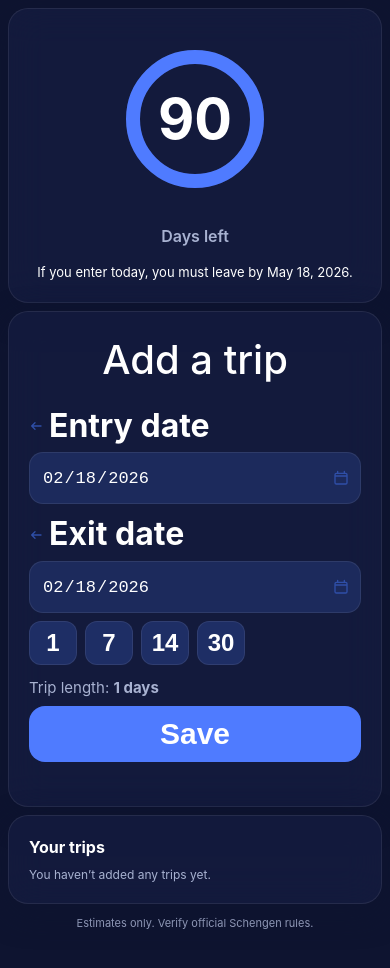
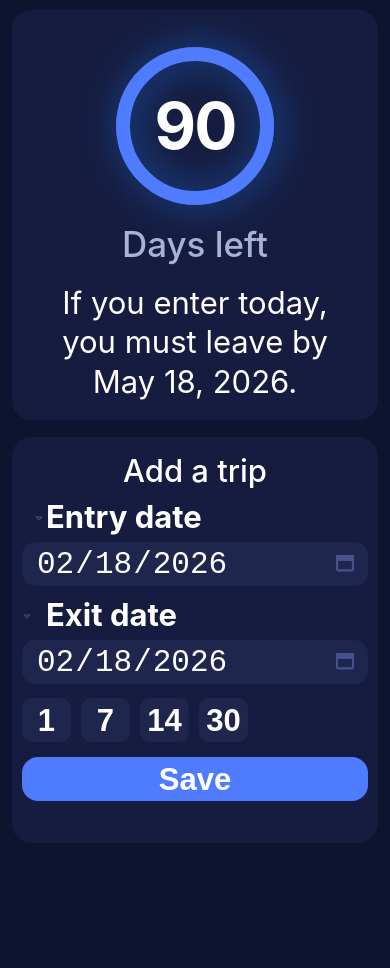
Before and after one commit to Bifren/schengen-days, a plain HTML site: page index.html in a window 390 px wide. After the commit the page ends 874 px from the top, so only its background shows below. Drawn offline with Linux system fonts and the light colour scheme.

Commit message:
Revert "Revert "Recreate UI to match provided Figma SVG exactly""

```diff
--- a/app.js
+++ b/app.js
@@ -172,7 +172,7 @@ function setHero() {
   hero.classList.remove("safe", "warning", "danger", "critical");
   hero.classList.add(status);
 
-  const radius = 62;
+  const radius = 72;
   const circumference = 2 * Math.PI * radius;
   const progress = Math.max(0, Math.min(1, remaining / 90));
   const ring = el("heroRingProgress");
--- a/index.html
+++ b/index.html
@@ -11,130 +11,157 @@
     * { box-sizing: border-box; }
     html, body { height: 100%; }
 
-    .app {
+    body.app {
       margin: 0;
       min-height: 100%;
-      font: 15px/1.4 -apple-system, BlinkMacSystemFont, "SF Pro Text", "Inter", "Segoe UI", Roboto, Arial, sans-serif;
-      font-weight: 400;
-      color: var(--color-text-primary);
-      background: var(--color-bg-primary);
+      background: #0E1430;
+      color: #FFFFFF;
+      font-family: -apple-system, BlinkMacSystemFont, "SF Pro Text", "Inter", "Segoe UI", Roboto, Arial, sans-serif;
       -webkit-font-smoothing: antialiased;
-      padding: env(safe-area-inset-top) 0 env(safe-area-inset-bottom);
+      padding: env(safe-area-inset-top) 0 env(safe-area-inset-bottom) 0;
     }
 
     .container {
-      max-width: 420px;
+      width: 402px;
+      max-width: 100%;
       margin: 0 auto;
-      padding: var(--space-8) var(--space-8) calc(var(--space-32) + env(safe-area-inset-bottom));
+      padding: 10px 12px calc(14px + env(safe-area-inset-bottom));
       display: grid;
-      gap: var(--space-8);
+      gap: 17px;
     }
 
     .card {
-      background: color-mix(in srgb, var(--color-card) 85%, transparent);
-      border: 1px solid color-mix(in srgb, var(--color-text-primary) 8%, transparent);
-      border-radius: var(--radius-card);
-      padding: calc(var(--space-8) + var(--space-12));
-      box-shadow: 0 10px 30px color-mix(in srgb, var(--color-bg-primary) 65%, transparent);
-      backdrop-filter: blur(18px);
-      -webkit-backdrop-filter: blur(18px);
+      background: #151C3F;
+      border-radius: 20px;
+      border: none;
+      box-shadow: none;
     }
 
     .hero {
+      min-height: 293px;
+      padding: 26px 22px 18px;
       display: grid;
       justify-items: center;
+      align-content: start;
       text-align: center;
-      gap: var(--space-16);
+      gap: 10px;
     }
 
     .ring {
-      position: relative;
       width: 180px;
       height: 180px;
+      position: relative;
       display: grid;
       place-items: center;
+      margin-top: 0;
     }
 
     .ringSvg {
       width: 180px;
       height: 180px;
       transform: rotate(-90deg);
+      overflow: visible;
     }
 
-    .ringTrack { fill: none; stroke: color-mix(in srgb, var(--color-text-primary) 8%, transparent); stroke-width: 14px; }
+    .ringTrack {
+      fill: none;
+      stroke: #2C3B50;
+      stroke-width: 14;
+    }
+
     .ringProgress {
       fill: none;
-      stroke: var(--color-accent-primary);
-      stroke-width: 14px;
+      stroke: #4F7BFF;
+      stroke-width: 14;
       stroke-linecap: round;
+      filter: drop-shadow(0 4px 18.7px rgba(28, 126, 255, 0.6));
       transition: stroke-dashoffset .35s ease-out;
     }
 
     .ringNumber {
       position: absolute;
-      font-size: 56px;
+      font-size: 64px;
+      line-height: 1;
       font-weight: 700;
-      line-height: 1;
+      letter-spacing: -0.03em;
     }
 
     .heroLabel {
       margin: 0;
-      font-size: 16px;
-      font-weight: 600;
-      color: var(--color-text-secondary);
+      font-size: 36px;
+      line-height: 1.05;
+      font-weight: 500;
+      color: #A8B2D1;
     }
 
     .heroSub {
-      margin: 0;
-      font-size: 13px;
-      color: var(--color-text-primary);
+      margin: 10px 0 0;
+      font-size: 32px;
+      line-height: 1.28;
+      font-weight: 400;
+      color: #FFFFFF;
+    }
+
+    .trip {
+      min-height: 406px;
+      padding: 17px 10px 14px;
     }
 
     .sectionTitle {
-      margin: 0 0 var(--space-16);
+      margin: 0 0 12px;
       text-align: center;
       font-size: 40px;
+      line-height: 1.1;
       font-weight: 500;
+      color: #FFFFFF;
     }
 
-    .field { display: grid; gap: var(--space-4); margin-bottom: var(--space-8); }
+    .field {
+      display: grid;
+      gap: 8px;
+      margin-bottom: 12px;
+    }
 
     .fieldHead {
       display: flex;
       align-items: center;
-      gap: var(--space-4);
+      gap: 4px;
       font-size: 32px;
+      line-height: 1.1;
       font-weight: 700;
-      color: var(--color-text-primary);
+      color: #FFFFFF;
+      padding-left: 2px;
     }
 
     .fieldIcon,
     .calIcon {
-      width: var(--space-16);
-      height: var(--space-16);
-      color: var(--color-accent-soft);
+      width: 18px;
+      height: 18px;
+      color: #46528D;
       flex: 0 0 auto;
+    }
+
+    .inputWrap {
+      position: relative;
     }
 
     .input {
       width: 100%;
-      height: 52px;
-      background: color-mix(in srgb, var(--color-accent-soft) 28%, var(--color-card));
-      border: 1px solid color-mix(in srgb, var(--color-text-primary) 8%, transparent);
-      border-radius: var(--radius-input);
-      color: var(--color-text-primary);
-      font-size: 17px;
-      padding: 0 var(--space-32) 0 var(--space-12);
+      height: 44px;
+      border: none;
+      border-radius: 14px;
+      background: #1E264D;
+      color: #FFFFFF;
+      padding: 0 44px 0 14px;
+      font-size: 32px;
+      line-height: 1;
+      font-weight: 400;
       outline: none;
     }
 
-    .input:focus { border-color: var(--color-accent-primary); }
-
-    .inputWrap { position: relative; }
-
     .inputWrap .calIcon {
       position: absolute;
-      right: var(--space-12);
+      right: 14px;
       top: 50%;
       transform: translateY(-50%);
       pointer-events: none;
@@ -142,111 +169,94 @@
 
     .input::-webkit-calendar-picker-indicator {
       opacity: 0;
+      width: 36px;
+      height: 100%;
       position: absolute;
       right: 0;
-      width: var(--space-32);
-      height: 100%;
+      top: 0;
     }
 
-    .quick-pills { display: flex; gap: var(--space-8); margin: var(--space-8) 0 var(--space-12); }
+    .quick-pills {
+      display: flex;
+      gap: 10px;
+      margin: 14px 0 15px;
+    }
 
     .pill {
-      min-width: calc(var(--space-24) * 2);
+      width: 49px;
       height: 44px;
-      border: 1px solid color-mix(in srgb, var(--color-text-primary) 8%, transparent);
-      border-radius: var(--radius-pill);
-      background: color-mix(in srgb, var(--color-accent-soft) 36%, var(--color-card));
-      color: var(--color-text-primary);
-      font-size: 24px;
+      border: none;
+      border-radius: 10px;
+      background: #1E264D;
+      color: #FFFFFF;
+      font-size: 32px;
+      line-height: 1;
+      font-weight: 700;
+      padding: 0;
+    }
+
+    .pill.active { background: #46528D; }
+
+    .tripMeta,
+    .subActions,
+    #tripError {
+      display: none;
+    }
+
+    .btn-primary {
+      width: 100%;
+      height: 44px;
+      border: none;
+      border-radius: 16px;
+      background: #4F7BFF;
+      color: #FFFFFF;
+      font-size: 32px;
+      line-height: 1;
       font-weight: 700;
     }
 
-    .pill.active {
-      background: color-mix(in srgb, var(--color-accent-primary) 52%, var(--color-card));
-      border-color: color-mix(in srgb, var(--color-accent-primary) 70%, transparent);
-    }
-
-    .tripMeta { margin: 0 0 var(--space-8); color: var(--color-text-secondary); }
-
-    .btn-primary {
-      width: 100%;
-      height: 56px;
-      border: none;
-      border-radius: var(--radius-button);
-      background: var(--color-accent-primary);
-      color: var(--color-text-primary);
-      font-size: 30px;
-      font-weight: 700;
-    }
-
-    .actions { display: grid; gap: var(--space-8); }
-    .subActions { display: flex; justify-content: space-between; gap: var(--space-8); }
-
-    .secondary {
-      border: 1px solid color-mix(in srgb, var(--color-text-primary) 18%, transparent);
-      background: color-mix(in srgb, var(--color-text-primary) 5%, transparent);
-      color: var(--color-text-primary);
-      border-radius: var(--radius-pill);
-      padding: var(--space-8) var(--space-8);
-      font-size: 12px;
-    }
-
-    .error { min-height: var(--space-16); font-size: 12px; color: var(--color-text-primary); }
-    .hide { display: none; }
-
-    .tripsTitle { margin: 0 0 var(--space-8); font-size: 16px; font-weight: 700; }
-
-    .tripRow {
-      display: flex;
-      justify-content: space-between;
-      gap: var(--space-8);
-      align-items: flex-start;
-      padding: var(--space-8);
-      border: 1px solid color-mix(in srgb, var(--color-text-primary) 8%, transparent);
-      border-radius: var(--radius-input);
-      margin-bottom: var(--space-8);
-      background: color-mix(in srgb, var(--color-text-primary) 3%, transparent);
-    }
-
-    .tripMain { font-weight: 700; }
-    .tripSub { font-size: 12px; color: var(--color-text-secondary); margin-top: var(--space-4); }
-    .rowBtns { display: flex; gap: var(--space-4); }
-    .iconBtn { display: inline-flex; align-items: center; gap: var(--space-4); }
-    .iconBtn.danger {
-      color: color-mix(in srgb, var(--color-accent-primary) 30%, var(--color-text-primary));
-      border-color: color-mix(in srgb, var(--color-accent-primary) 30%, transparent);
-      background: color-mix(in srgb, var(--color-accent-primary) 8%, transparent);
-    }
-    .icon { width: 13px; height: 13px; }
+    .tripsWrap { display: none; }
 
     .subtitle {
-      font-size: 11px;
-      color: var(--color-text-secondary);
-      text-align: center;
-      margin: var(--space-4) 0 0;
-      padding-bottom: calc(var(--space-24) + env(safe-area-inset-bottom));
+      margin: 0;
+      text-align: left;
+      font-size: 0;
+      line-height: 0;
+      color: transparent;
     }
 
     .toast {
       position: fixed;
       left: 50%;
       transform: translateX(-50%);
-      bottom: calc(var(--space-32) + env(safe-area-inset-bottom));
+      bottom: calc(74px + env(safe-area-inset-bottom));
+      background: #151C3F;
+      border-radius: 12px;
+      border: 1px solid #2C3B50;
+      padding: 10px 12px;
+      display: flex;
+      align-items: center;
+      gap: 8px;
       z-index: 20;
-      border-radius: var(--radius-pill);
-      border: 1px solid color-mix(in srgb, var(--color-text-primary) 8%, transparent);
-      background: color-mix(in srgb, var(--color-card) 96%, transparent);
-      box-shadow: 0 6px 20px color-mix(in srgb, var(--color-bg-primary) 65%, transparent);
-      padding: var(--space-8) var(--space-12);
-      display: flex;
-      gap: var(--space-8);
-      align-items: center;
       opacity: 0;
       pointer-events: none;
       transition: opacity .25s ease;
     }
 
     .toast.show { opacity: 1; pointer-events: auto; }
+    .secondary { border: none; background: #1E264D; color: #FFFFFF; border-radius: 12px; padding: 6px 10px; }
+    .hide { display: none; }
+
+    @media (max-width: 402px) {
+      .container { width: 100%; }
+      .heroLabel { font-size: 8.96vw; }
+      .heroSub,
+      .fieldHead,
+      .input,
+      .pill,
+      .btn-primary,
+      .sectionTitle { font-size: 7.96vw; }
+    }
   </style>
 </head>
 <body class="app">
@@ -254,8 +264,8 @@
     <section id="hero" class="card hero" aria-live="polite">
       <div class="ring">
         <svg class="ringSvg" viewBox="0 0 180 180" aria-hidden="true">
-          <circle class="ringTrack" cx="90" cy="90" r="62"></circle>
-          <circle id="heroRingProgress" class="ringProgress" cx="90" cy="90" r="62"></circle>
+          <circle class="ringTrack" cx="90" cy="90" r="72"></circle>
+          <circle id="heroRingProgress" class="ringProgress" cx="90" cy="90" r="72"></circle>
         </svg>
         <div id="ringNumber" class="ringNumber">90</div>
       </div>
@@ -263,28 +273,28 @@
       <p id="heroSentence" class="heroSub">If you enter today, you must leave by —.</p>
     </section>
 
-    <section class="card">
+    <section class="card trip">
       <h2 class="sectionTitle">Add a trip</h2>
 
       <div class="field">
         <div class="fieldHead">
-          <svg class="fieldIcon" viewBox="0 0 24 24" fill="none"><path d="M18 12H4m0 0 5-5m-5 5 5 5" stroke="currentColor" stroke-width="2" stroke-linecap="round" stroke-linejoin="round"/></svg>
+          <svg class="fieldIcon" viewBox="0 0 37 16" fill="none" aria-hidden="true"><path d="M37 8L24 8" stroke="currentColor" stroke-width="2"/><path d="M30.2929 1.29289C30.6834 0.902369 31.3166 0.902369 31.7071 1.29289L36.7071 6.29289C37.0976 6.68342 37.0976 7.31658 36.7071 7.70711C36.3166 8.09763 35.6834 8.09763 35.2929 7.70711L31 3.41421L26.7071 7.70711C26.3166 8.09763 25.6834 8.09763 25.2929 7.70711C24.9024 7.31658 24.9024 6.68342 25.2929 6.29289L30.2929 1.29289Z" fill="currentColor" transform="translate(0,16) scale(1,-1)"/></svg>
           <span>Entry date</span>
         </div>
         <div class="inputWrap">
           <input class="input" type="date" id="entryDate" />
-          <svg class="calIcon" viewBox="0 0 24 24" fill="none"><path d="M7 2v3M17 2v3M3 9h18M5 5h14a2 2 0 0 1 2 2v12a2 2 0 0 1-2 2H5a2 2 0 0 1-2-2V7a2 2 0 0 1 2-2Z" stroke="currentColor" stroke-width="2" stroke-linecap="round"/></svg>
+          <svg class="calIcon" viewBox="0 0 17 14" fill="none" aria-hidden="true"><rect x="1" y="3" width="15" height="10" rx="1" stroke="currentColor" stroke-width="2"/><rect width="17" height="7" transform="matrix(1 0 0 -1 0 4)" fill="currentColor"/><rect width="3" height="2" transform="matrix(1 0 0 -1 0 2)" fill="currentColor"/><rect width="3" height="2" transform="matrix(1 0 0 -1 14 2)" fill="currentColor"/></svg>
         </div>
       </div>
 
       <div class="field">
         <div class="fieldHead">
-          <svg class="fieldIcon" viewBox="0 0 24 24" fill="none"><path d="M18 12H4m0 0 5-5m-5 5 5 5" stroke="currentColor" stroke-width="2" stroke-linecap="round" stroke-linejoin="round"/></svg>
+          <svg class="fieldIcon" viewBox="0 0 37 16" fill="none" aria-hidden="true"><path d="M0 8H13" stroke="currentColor" stroke-width="2"/><path d="M6.70711 14.7071C6.31658 15.0976 5.68342 15.0976 5.29289 14.7071L0.292892 9.70711C-0.097631 9.31658 -0.097631 8.68342 0.292892 8.29289C0.683417 7.90237 1.31658 7.90237 1.70711 8.29289L6 12.5858L10.2929 8.29289C10.6834 7.90237 11.3166 7.90237 11.7071 8.29289C12.0976 8.68342 12.0976 9.31658 11.7071 9.70711L6.70711 14.7071Z" fill="currentColor" transform="translate(0,-0)"/></svg>
           <span>Exit date</span>
         </div>
         <div class="inputWrap">
           <input class="input" type="date" id="exitDate" />
-          <svg class="calIcon" viewBox="0 0 24 24" fill="none"><path d="M7 2v3M17 2v3M3 9h18M5 5h14a2 2 0 0 1 2 2v12a2 2 0 0 1-2 2H5a2 2 0 0 1-2-2V7a2 2 0 0 1 2-2Z" stroke="currentColor" stroke-width="2" stroke-linecap="round"/></svg>
+          <svg class="calIcon" viewBox="0 0 17 14" fill="none" aria-hidden="true"><rect x="1" y="3" width="15" height="10" rx="1" stroke="currentColor" stroke-width="2"/><rect width="17" height="7" transform="matrix(1 0 0 -1 0 4)" fill="currentColor"/><rect width="3" height="2" transform="matrix(1 0 0 -1 0 2)" fill="currentColor"/><rect width="3" height="2" transform="matrix(1 0 0 -1 14 2)" fill="currentColor"/></svg>
         </div>
       </div>
 
@@ -296,17 +306,15 @@
       </div>
 
       <p class="tripMeta">Trip length: <strong id="tripLength">—</strong></p>
-      <div class="actions">
-        <button id="saveTripBtn" type="button" class="btn-primary">Save</button>
-        <div class="subActions">
-          <button id="swapDatesBtn" type="button" class="secondary hide">Swap dates</button>
-          <button id="cancelEditBtn" type="button" class="secondary hide">Cancel</button>
-        </div>
+      <button id="saveTripBtn" type="button" class="btn-primary">Save</button>
+      <div class="subActions">
+        <button id="swapDatesBtn" type="button" class="secondary hide">Swap dates</button>
+        <button id="cancelEditBtn" type="button" class="secondary hide">Cancel</button>
       </div>
-      <div id="tripError" class="error"></div>
+      <div id="tripError"></div>
     </section>
 
-    <section class="card">
+    <section class="card tripsWrap">
       <h3 class="tripsTitle">Your trips</h3>
       <div id="tripsEmpty" class="tripSub">You haven’t added any trips yet.</div>
       <div id="tripsList"></div>
--- a/sw.js
+++ b/sw.js
@@ -1,4 +1,4 @@
-const CACHE = "schengen-days-v6";
+const CACHE = "schengen-days-v7";
 const ASSETS = ["./", "./index.html", "./design-tokens.css", "./app.js", "./manifest.webmanifest"];
 
 self.addEventListener("install", (e) => {
```
